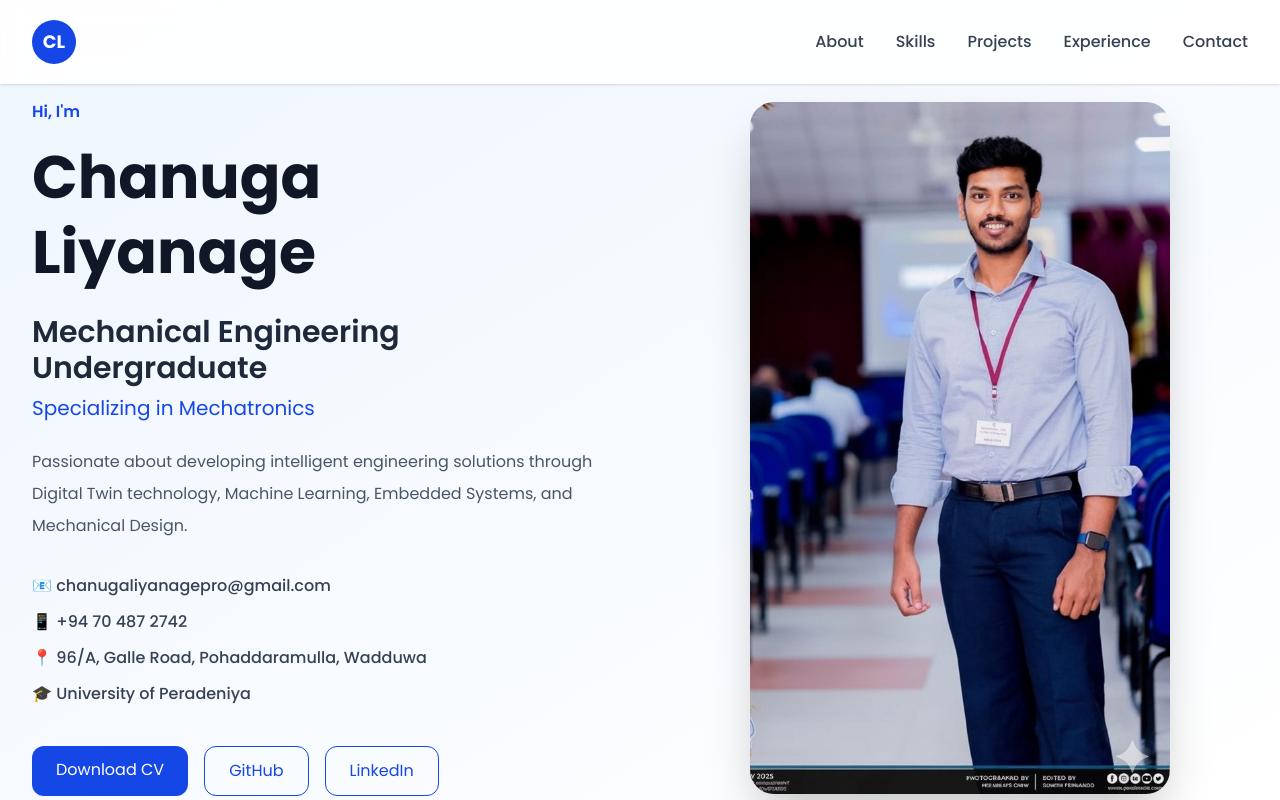
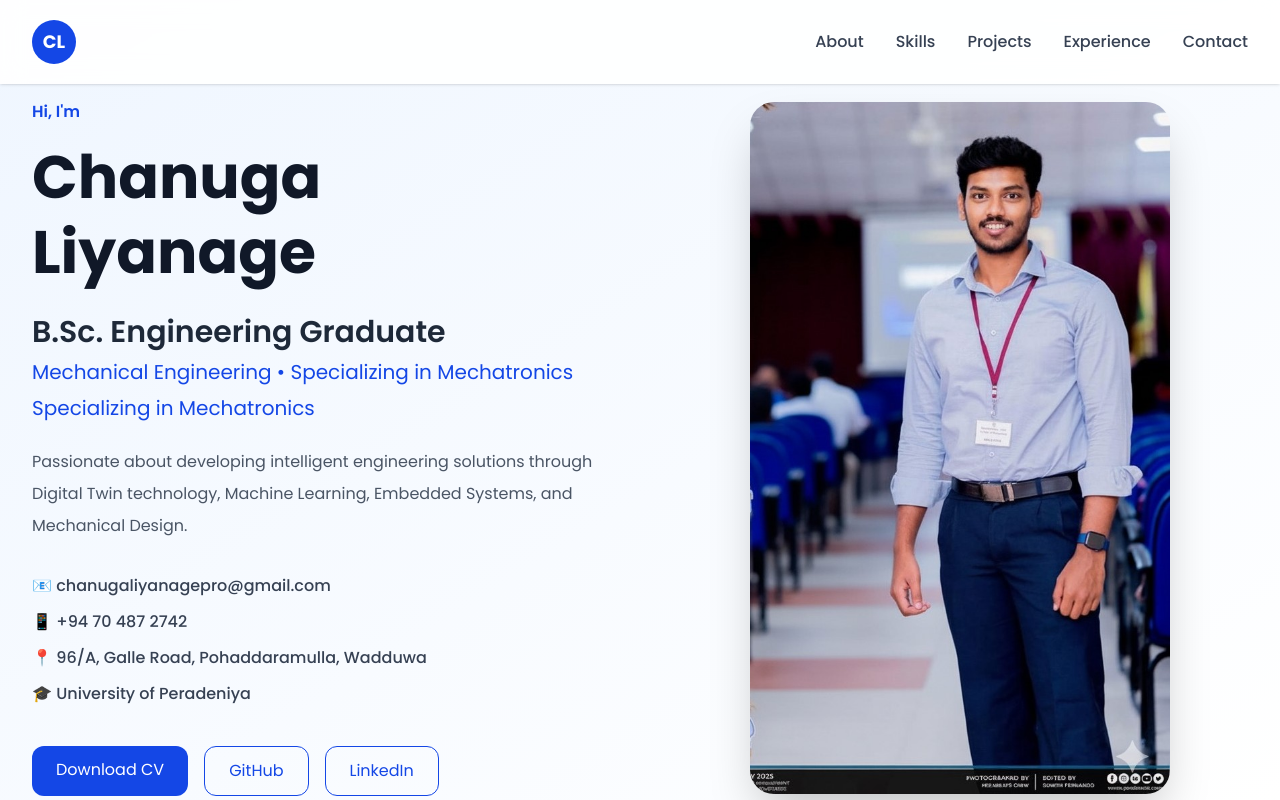
Before and after one commit to chanuga-01/portfolio, a React (Vite) app: page / in a window 1280 px wide. Shown: the top 800 px of the page. Built offline with nearby package versions, Linux system fonts and the light colour scheme.

Commit message:
added experince section add contacts

```diff
--- a/src/components/Hero.jsx
+++ b/src/components/Hero.jsx
@@ -19,8 +19,12 @@ function Hero() {
           </h1>
 
           <h2 className="text-3xl font-semibold mt-6 text-gray-800">
-            Mechanical Engineering Undergraduate
-          </h2>
+  B.Sc. Engineering Graduate
+</h2>
+
+<h3 className="text-xl text-blue-700 mt-2">
+  Mechanical Engineering • Specializing in Mechatronics
+</h3>
 
           <h3 className="text-xl text-blue-700 mt-2">
             Specializing in Mechatronics
```
Also changed, not shown: 1 other file (tests, documents, lock files or other folders).
